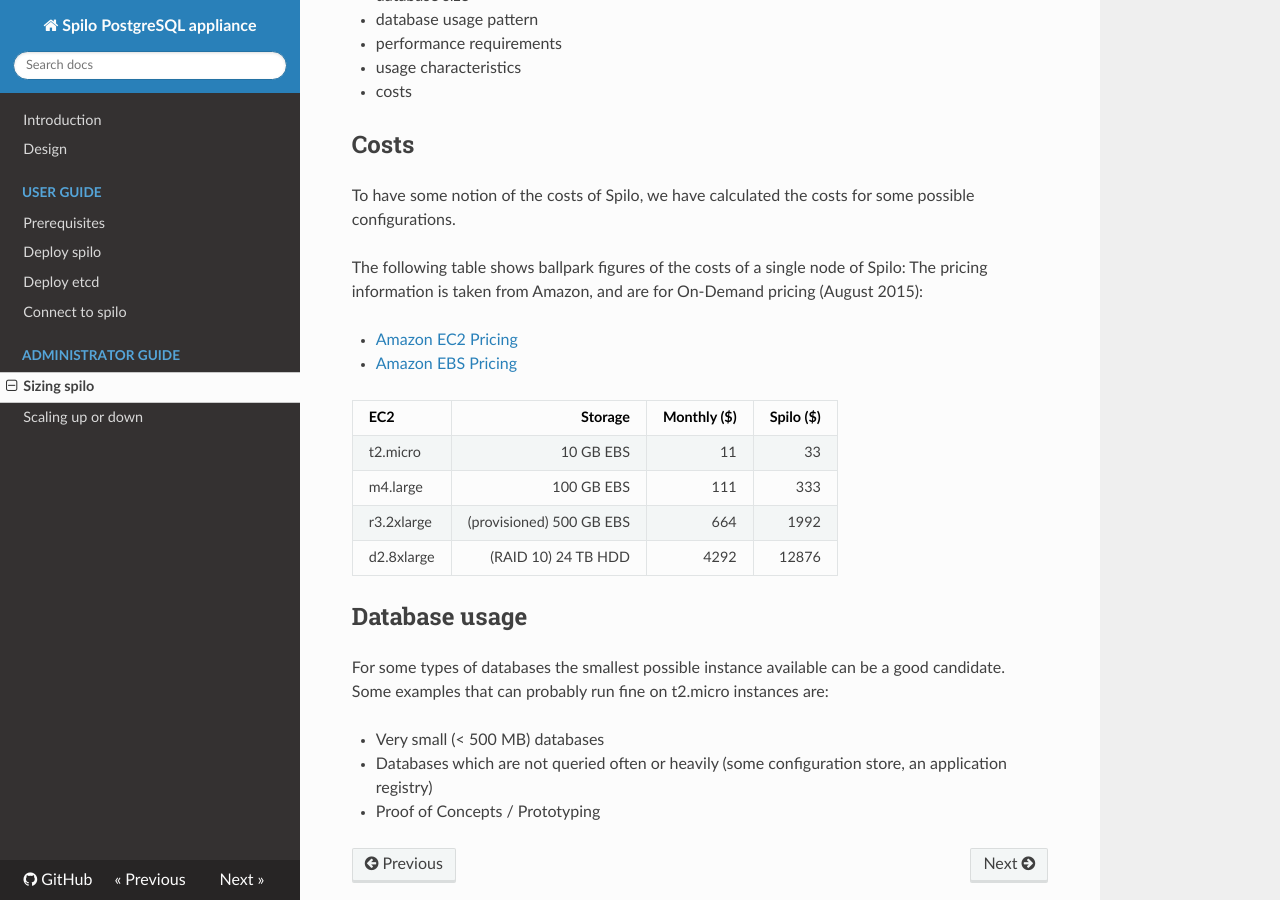
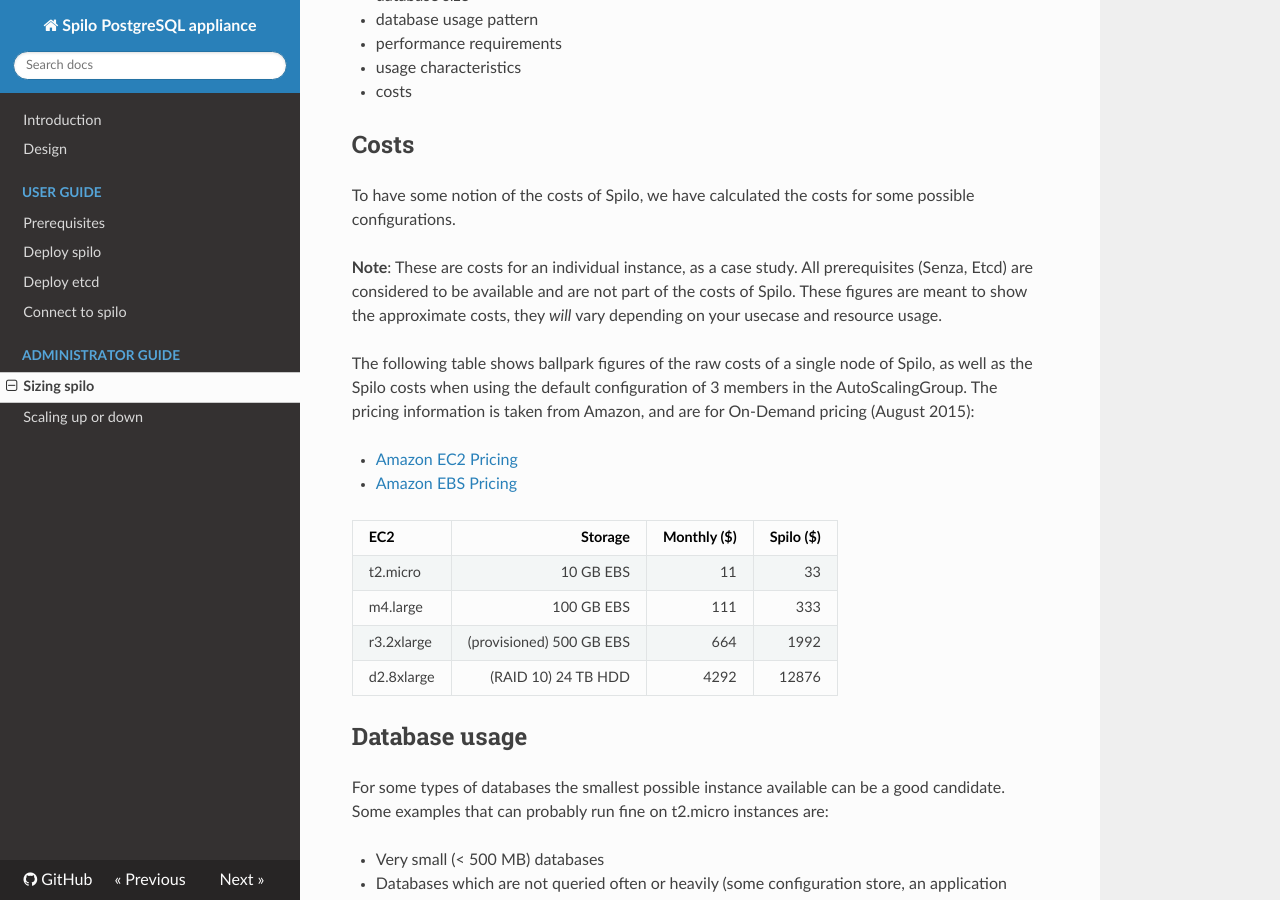
Before and after one commit to zalando/spilo, an MkDocs documentation site: the page built from docs/admin-guide/sizing.md, in a window 1280 px wide and 900 px high, scrolled down 429 px. Built offline with MkDocs 1.6.1, drawn with Linux system fonts in a browser that asks for light colours; nearby versions of some CDN libraries; old or Windows-style settings are respelled for this version of MkDocs.

Commit message:
Make it more clear that these figures are for Spilo only and require the rest of the infrastructer to already exist.

```diff
--- a/docs/admin-guide/sizing.md
+++ b/docs/admin-guide/sizing.md
@@ -18,7 +18,12 @@
 ## Costs
 To have some notion of the costs of Spilo, we have calculated the costs for some possible configurations.
 
-The following table shows ballpark figures of the costs of a single node of Spilo:
+**Note**: These are costs for an individual instance, as a case study. All prerequisites (Senza, Etcd) are considered
+to be available and are not part of the costs of Spilo.
+These figures are meant to show the approximate costs, they *will* vary depending on your usecase and resource usage.
+
+The following table shows ballpark figures of the raw costs of a single node of Spilo, as well as the Spilo costs when
+using the default configuration of 3 members in the AutoScalingGroup.
 The pricing information is taken from Amazon, and are for On-Demand pricing (August 2015):
 
 * [Amazon EC2 Pricing](https://aws.amazon.com/ec2/pricing/)
```
